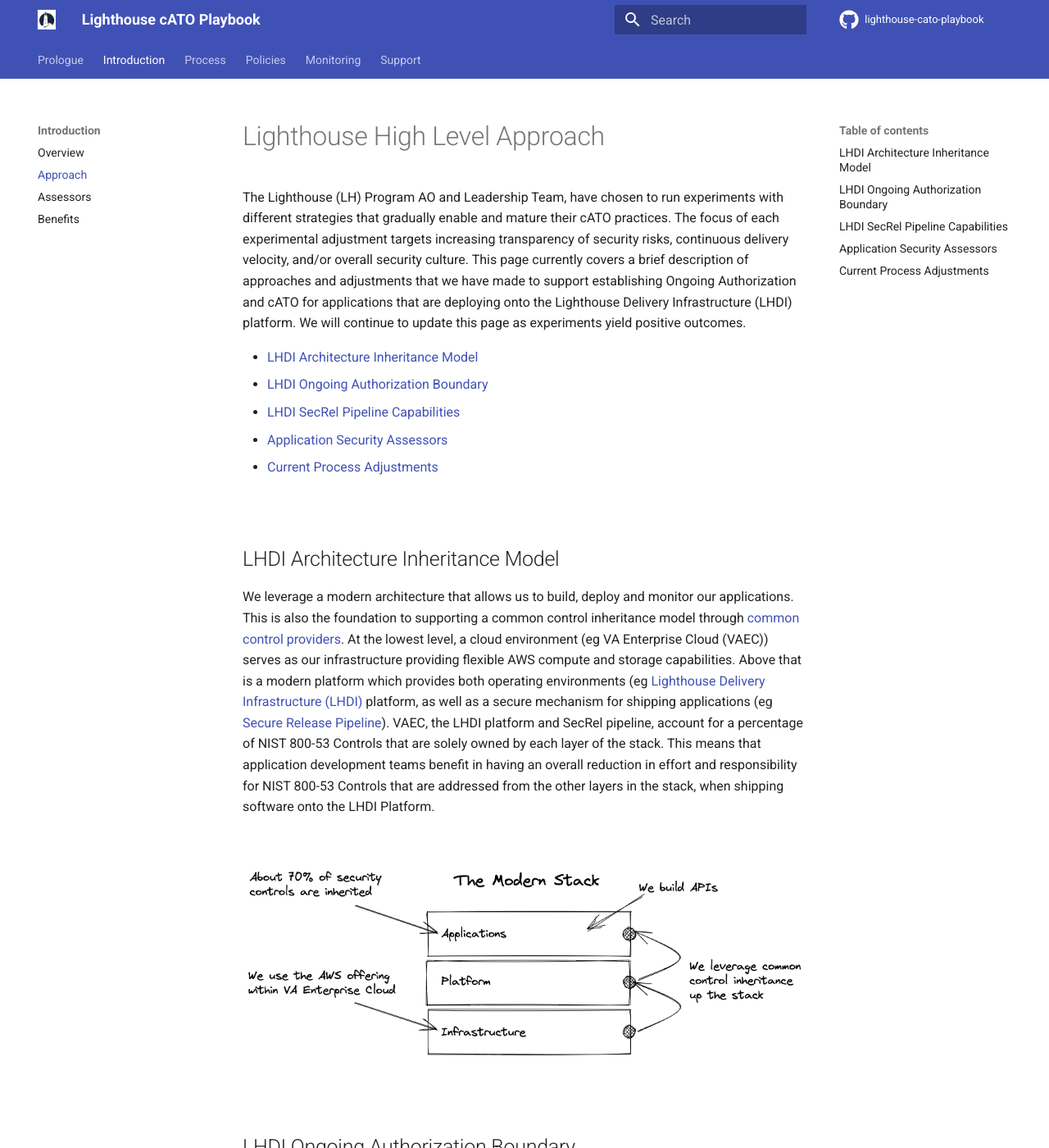
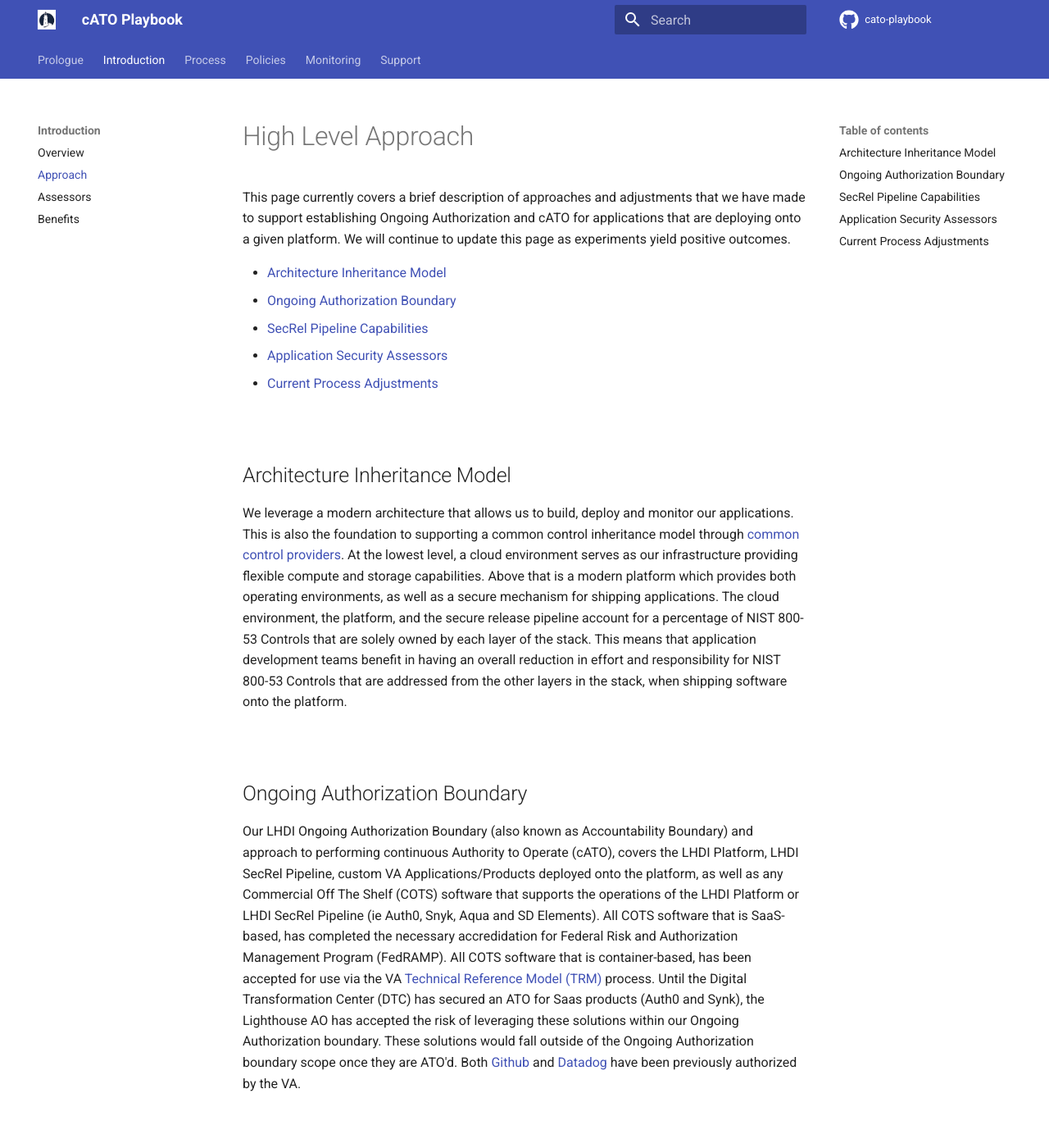
Before and after one commit to rise8-us/cato-playbook, an MkDocs documentation site: the page built from docs/approach.md, in a window 1280 px wide and 1400 px high. Shown: the whole window at 82% size. Built offline with MkDocs 1.6.1 and Material for MkDocs 9.7.7, drawn with Linux system fonts in a browser that asks for light colours; emoji names are drawn with the system emoji font; comment, search, counter and statistics services are not loaded; some of the changed text lies outside the part shown.

Commit message:
completed mkdocs and starting on approach doc

```diff
--- a/docs/approach.md
+++ b/docs/approach.md
@@ -1,26 +1,21 @@
-# Lighthouse High Level Approach
+# High Level Approach
 
-The Lighthouse (LH) Program AO and Leadership Team, have chosen to run experiments with different strategies that gradually enable and mature their cATO practices. The focus of each experimental adjustment targets increasing transparency of security risks, continuous delivery velocity, and/or overall security culture. This page currently covers a brief description of approaches and adjustments that we have made to support establishing Ongoing Authorization and cATO for applications that are deploying onto the Lighthouse Delivery Infrastructure (LHDI) platform. We will continue to update this page as experiments yield positive outcomes.
+This page currently covers a brief description of approaches and adjustments that we have made to support establishing Ongoing Authorization and cATO for applications that are deploying onto a given platform. We will continue to update this page as experiments yield positive outcomes.
 
-- [LHDI Architecture Inheritance Model](#lhdi-architecture-inheritance-model)
-- [LHDI Ongoing Authorization Boundary](#lhdi-ongoing-authorization-boundary)
-- [LHDI SecRel Pipeline Capabilities](#lhdi-secrel-pipeline-capabilities)
+- [Architecture Inheritance Model](#architecture-inheritance-model)
+- [Ongoing Authorization Boundary](#ongoing-authorization-boundary)
+- [SecRel Pipeline Capabilities](#secrel-pipeline-capabilities)
 - [Application Security Assessors](#application-security-assessors)
 - [Current Process Adjustments](#current-process-adjustments)
 
 <br/>
 
-## LHDI Architecture Inheritance Model
-We leverage a modern architecture that allows us to build, deploy and monitor our applications. This is also the foundation to supporting a common control inheritance model through [common control providers](https://csrc.nist.gov/glossary/term/common_control_provider#:~:text=Definition(s)%3A,controls%20inherited%20by%20information%20systems). At the lowest level, a cloud environment (eg VA Enterprise Cloud (VAEC)) serves as our infrastructure providing flexible AWS compute and storage capabilities. Above that is a modern platform which provides both operating environments (eg [Lighthouse Delivery Infrastructure (LHDI)](https://department-of-veterans-affairs.github.io/lighthouse-di-documentation/) platform, as well as a secure mechanism for shipping applications (eg [Secure Release Pipeline](pipeline.md)). VAEC, the LHDI platform and SecRel pipeline, account for a percentage of NIST 800-53 Controls that are solely owned by each layer of the stack. This means that application development teams benefit in having an overall reduction in effort and responsibility for NIST 800-53 Controls that are addressed from the other layers in the stack, when shipping software onto the LHDI Platform.
+## Architecture Inheritance Model
+We leverage a modern architecture that allows us to build, deploy and monitor our applications. This is also the foundation to supporting a common control inheritance model through [common control providers](https://csrc.nist.gov/glossary/term/common_control_provider#:~:text=Definition(s)%3A,controls%20inherited%20by%20information%20systems). At the lowest level, a cloud environment serves as our infrastructure providing flexible compute and storage capabilities. Above that is a modern platform which provides both operating environments, as well as a secure mechanism for shipping applications. The cloud environment, the platform, and the secure release pipeline account for a percentage of NIST 800-53 Controls that are solely owned by each layer of the stack. This means that application development teams benefit in having an overall reduction in effort and responsibility for NIST 800-53 Controls that are addressed from the other layers in the stack, when shipping software onto the platform.
 
 <br/>
 
-![Technology Stack!](images/architecture.png "Technology Stack")
-
-
-<br/>
-
-## LHDI Ongoing Authorization Boundary
+## Ongoing Authorization Boundary
 Our LHDI Ongoing Authorization Boundary (also known as Accountability Boundary) and approach to performing continuous Authority to Operate (cATO), covers the LHDI Platform, LHDI SecRel Pipeline, custom VA Applications/Products deployed onto the platform, as well as any Commercial Off The Shelf (COTS) software that supports the operations of the LHDI Platform or LHDI SecRel Pipeline (ie Auth0, Snyk, Aqua and SD Elements). All COTS software that is SaaS-based, has completed the necessary accredidation for Federal Risk and Authorization Management Program (FedRAMP). All COTS software that is container-based, has been accepted for use via the VA [Technical Reference Model (TRM)](https://oit.va.gov/Services/TRM/TRMHomePage.aspx) process.  Until the Digital Transformation Center (DTC) has secured an ATO for Saas products (Auth0 and Synk), the Lighthouse AO has accepted the risk of leveraging these solutions within our Ongoing Authorization boundary. These solutions would fall outside of the Ongoing Authorization boundary scope once they are ATO'd. Both [Github](https://www.oit.va.gov/marketplace/product/details/get/github) and [Datadog](https://www.oit.va.govmarketplace/product/details/get/datadog) have been previously authorized by the VA.
 
 <br/>
@@ -29,7 +24,7 @@
 
 <br/>
 
-## LHDI SecRel Pipeline Capabilities
+## SecRel Pipeline Capabilities
 [Continuous integration](https://www.martinfowler.com/articles/continuousIntegration.html) pipelines ensure that Application Development Teams can deliver frequent changes of software into production quickly and safely. Within the Lighthouse Program, app teams have the flexibility to build, test and deploy using whatever strategy is best suited for their product(s). However, before teams can deploy to the LHDI Platform, they must be registered to, and call our, [Secure Release Pipeline (SecRel)](https://department-of-veterans-affairs.github.io/lighthouse-tornado).
 
 This pipeline service is only available to software development teams that are customers of the LHDI platform. SecRel enables security vulnerability detection and remediation guidance every time an engineer commits code changes to their teams repository. Upon each commit, the app team is receiving immediate feedback on security vulnerabilities for Static Application Security Testing (SAST), Software Composition Analysis (SCA) for open source packages, as well as vulnerabilities that exist within Image(s)/Container(s) being leveraged by the application. Our SecRel Pipeline enforces [policies](policy.md) as gatecheck jobs, that must be adhered to in order for teams to achieve a [digitally signed](https://csrc.nist.gov/glossary/term/digital_signature) application image. Only images signed by the SecRel Pipeline are allowed onto the LHDI Platform, and are validated by the platform prior to deployment.
--- a/mkdocs.yml
+++ b/mkdocs.yml
@@ -1,8 +1,8 @@
-site_name: Lighthouse cATO Playbook
-site_url: https://department-of-veterans-affairs.github.io/lighthouse-cato-playbook
-repo_url: https://github.com/department-of-veterans-affairs/lighthouse-cato-playbook
+site_name: cATO Playbook
+site_url: https://rise8-us.github.io/cato-playbook
+repo_url: https://github.com/rise8-us/cato-playbook
 edit_uri: edit/main/docs/
-repo_name: lighthouse-cato-playbook
+repo_name: cato-playbook
 theme:
   name: material
   logo: images/logo.png
@@ -14,9 +14,7 @@
 extra:
   social:
     - icon: fontawesome/brands/github
-      link: https://github.com/department-of-veterans-affairs/lighthouse-cato-playbook
-    - icon: fontawesome/brands/slack
-      link: https://lighthouseva.slack.com/archives/C03G2J6G7AR
+      link: https://github.com/rise8-us/cato-playbook
 extra_css: [extra.css]
 markdown_extensions:
   - abbr
```
